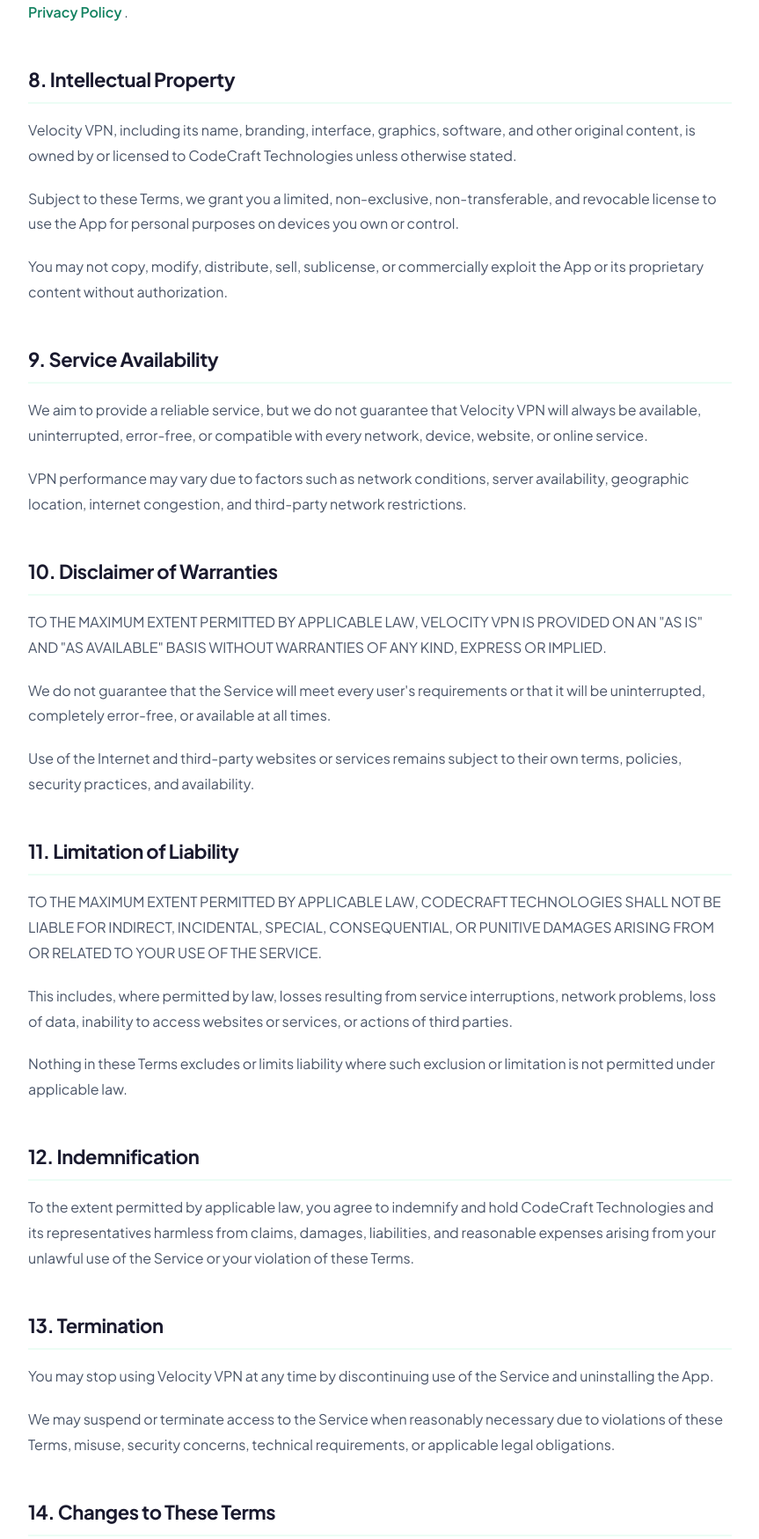
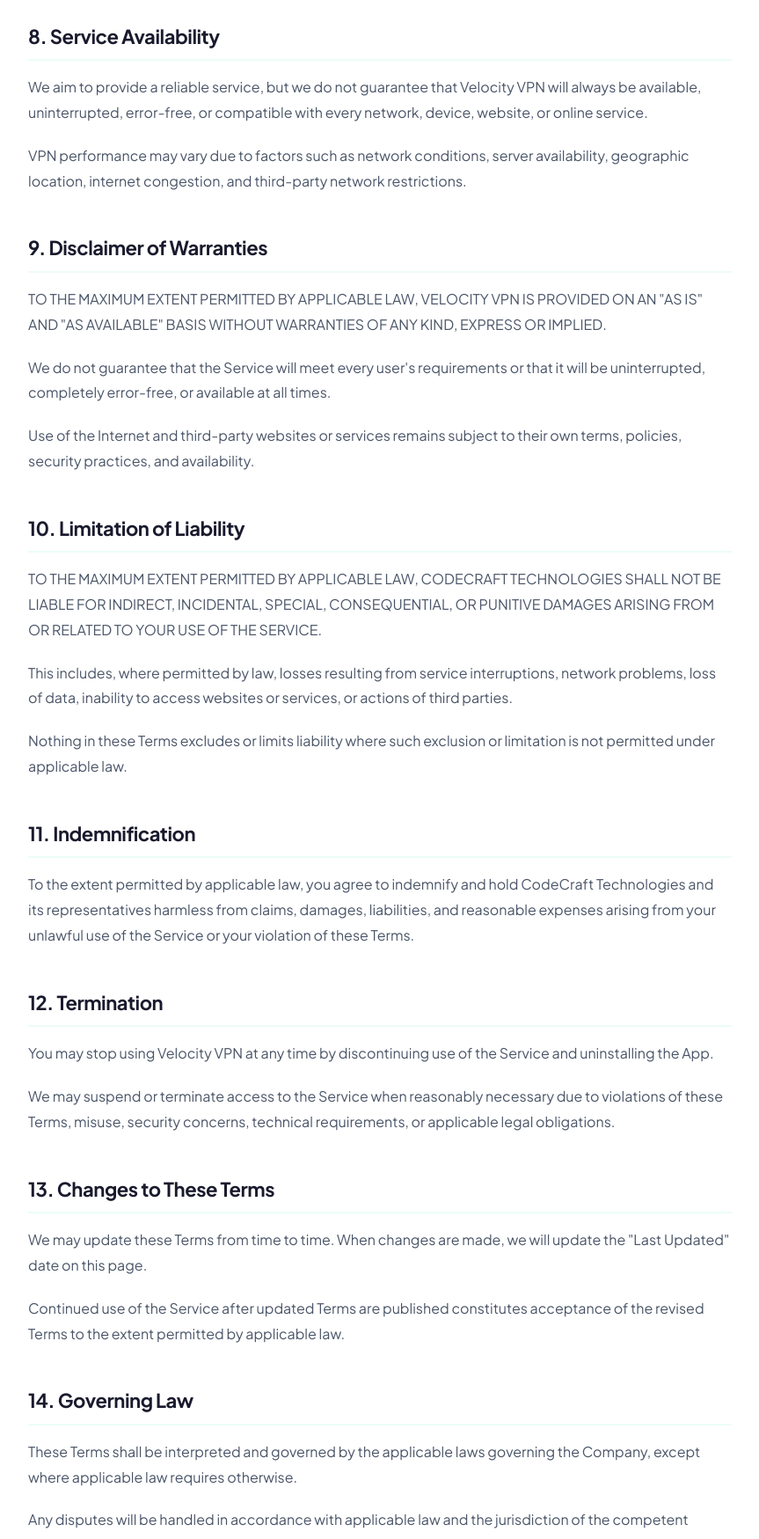
Before and after one commit to codecraft-technologies/CodeCraftTechnologies, a plain HTML site: page apps/velocity_terms.html in a window 1280 px wide. Shown: the part 2735-4484 px from the top of the page at 88% size, without its empty margins (208-1071 px from the left). Drawn offline with Linux system fonts and the light colour scheme.

Commit message:
Update velocity_terms.html

```diff
--- a/apps/velocity_terms.html
+++ b/apps/velocity_terms.html
@@ -196,6 +196,13 @@
                     </li>
                 </ul>
 
+                <!--
+                ============================================================
+                ADVERTISEMENTS
+                This section is intentionally commented out.
+                Uncomment it if advertisements are enabled again.
+                ============================================================
+
                 <h2>7. Advertisements</h2>
 
                 <p>
@@ -223,7 +230,9 @@
                     </a>.
                 </p>
 
-                <h2>8. Intellectual Property</h2>
+                -->
+
+                <h2>7. Intellectual Property</h2>
 
                 <p>
                     Velocity VPN, including its name, branding, interface, graphics,
@@ -243,7 +252,7 @@
                     authorization.
                 </p>
 
-                <h2>9. Service Availability</h2>
+                <h2>8. Service Availability</h2>
 
                 <p>
                     We aim to provide a reliable service, but we do not guarantee that
@@ -258,7 +267,7 @@
                     and third-party network restrictions.
                 </p>
 
-                <h2>10. Disclaimer of Warranties</h2>
+                <h2>9. Disclaimer of Warranties</h2>
 
                 <p>
                     TO THE MAXIMUM EXTENT PERMITTED BY APPLICABLE LAW, VELOCITY VPN
@@ -278,7 +287,7 @@
                     availability.
                 </p>
 
-                <h2>11. Limitation of Liability</h2>
+                <h2>10. Limitation of Liability</h2>
 
                 <p>
                     TO THE MAXIMUM EXTENT PERMITTED BY APPLICABLE LAW, CODECRAFT
@@ -298,7 +307,7 @@
                     exclusion or limitation is not permitted under applicable law.
                 </p>
 
-                <h2>12. Indemnification</h2>
+                <h2>11. Indemnification</h2>
 
                 <p>
                     To the extent permitted by applicable law, you agree to
@@ -308,7 +317,7 @@
                     violation of these Terms.
                 </p>
 
-                <h2>13. Termination</h2>
+                <h2>12. Termination</h2>
 
                 <p>
                     You may stop using Velocity VPN at any time by discontinuing use
@@ -321,7 +330,7 @@
                     concerns, technical requirements, or applicable legal obligations.
                 </p>
 
-                <h2>14. Changes to These Terms</h2>
+                <h2>13. Changes to These Terms</h2>
 
                 <p>
                     We may update these Terms from time to time. When changes are
@@ -334,7 +343,7 @@
                     permitted by applicable law.
                 </p>
 
-                <h2>15. Governing Law</h2>
+                <h2>14. Governing Law</h2>
 
                 <p>
                     These Terms shall be interpreted and governed by the applicable
@@ -347,7 +356,7 @@
                     and the jurisdiction of the competent courts.
                 </p>
 
-                <h2>16. Contact Information</h2>
+                <h2>15. Contact Information</h2>
 
                 <p>
                     If you have questions regarding these Terms or Velocity VPN,
@@ -453,4 +462,4 @@
     </script>
 
 </body>
-</html>
+</html
```
